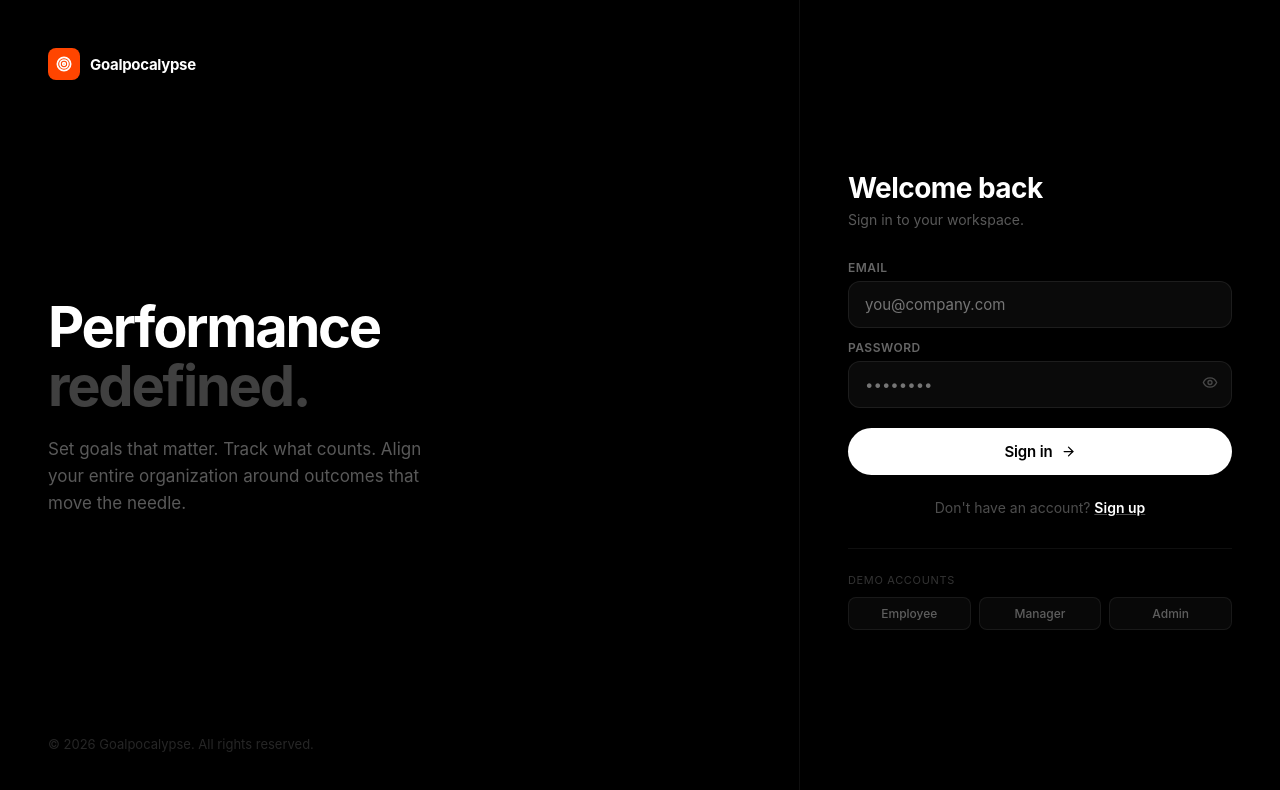
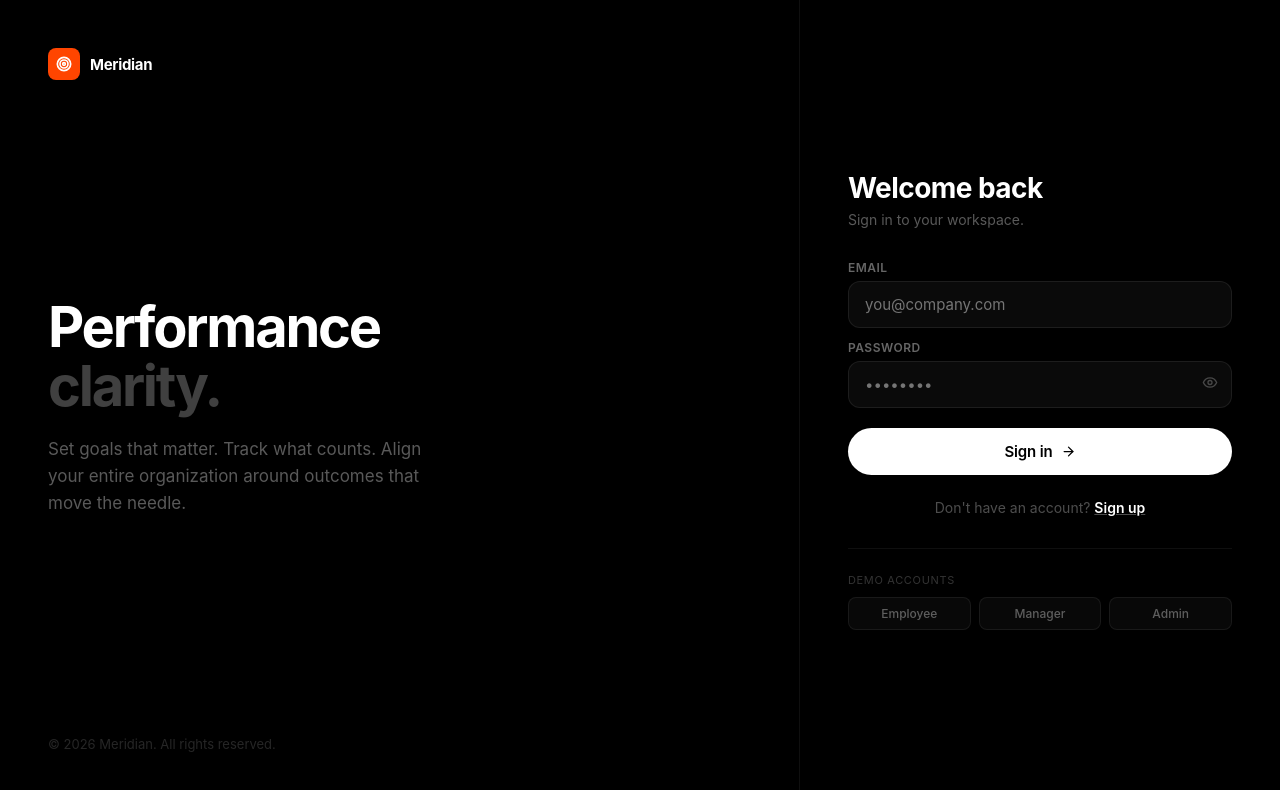
Before and after one commit to nishanth-567/goal-portal, a Next.js app: page /login in a window 1280 px wide. Shown: the top 790 px of the page. Built offline with nearby package versions, Linux system fonts and the light colour scheme.

Commit message:
Update branding from Goalpocalypse to Meridian

```diff
--- a/src/app/login/page.tsx
+++ b/src/app/login/page.tsx
@@ -47,18 +47,18 @@ export default function LoginPage() {
           <div style={{ width: "32px", height: "32px", borderRadius: "8px", background: "#FF4500", display: "flex", alignItems: "center", justifyContent: "center" }}>
             <Target size={16} color="white" strokeWidth={2.5} />
           </div>
-          <span style={{ fontSize: "15px", fontWeight: 700, color: "white", letterSpacing: "-0.02em" }}>Goalpocalypse</span>
+          <span style={{ fontSize: "15px", fontWeight: 700, color: "white", letterSpacing: "-0.02em" }}>Meridian</span>
         </div>
         <div>
           <h1 style={{ fontSize: "56px", fontWeight: 700, color: "white", letterSpacing: "-0.04em", lineHeight: 1.05, marginBottom: "20px" }}>
             Performance<br />
-            <span style={{ color: "rgba(255,255,255,0.25)" }}>redefined.</span>
+            <span style={{ color: "rgba(255,255,255,0.25)" }}>clarity.</span>
           </h1>
           <p style={{ fontSize: "17px", color: "rgba(255,255,255,0.35)", lineHeight: 1.6, maxWidth: "400px" }}>
             Set goals that matter. Track what counts. Align your entire organization around outcomes that move the needle.
           </p>
         </div>
-        <p style={{ fontSize: "13px", color: "rgba(255,255,255,0.15)" }}>© 2026 Goalpocalypse. All rights reserved.</p>
+        <p style={{ fontSize: "13px", color: "rgba(255,255,255,0.15)" }}>© 2026 Meridian. All rights reserved.</p>
       </div>
 
       {/* Right — Form */}
@@ -147,7 +147,6 @@ export default function LoginPage() {
             </form>
           )}
 
-          {/* Toggle */}
           <p style={{ marginTop: "24px", textAlign: "center", fontSize: "14px", color: "rgba(255,255,255,0.3)" }}>
             {mode === "login" ? "Don't have an account?" : "Already have an account?"}{" "}
             <button onClick={() => { setMode(mode === "login" ? "signup" : "login"); setError(""); }} style={{ background: "none", border: "none", cursor: "pointer", color: "white", fontFamily: "inherit", fontSize: "14px", fontWeight: 600, padding: 0, textDecoration: "underline", textDecorationColor: "rgba(255,255,255,0.3)" }}>
@@ -155,7 +154,6 @@ export default function LoginPage() {
             </button>
           </p>
 
-          {/* Demo */}
           {mode === "login" && (
             <div style={{ marginTop: "32px", paddingTop: "24px", borderTop: "1px solid rgba(255,255,255,0.06)" }}>
               <p style={{ fontSize: "11px", color: "rgba(255,255,255,0.2)", marginBottom: "10px", letterSpacing: "0.06em", textTransform: "uppercase" }}>Demo accounts</p>
```
